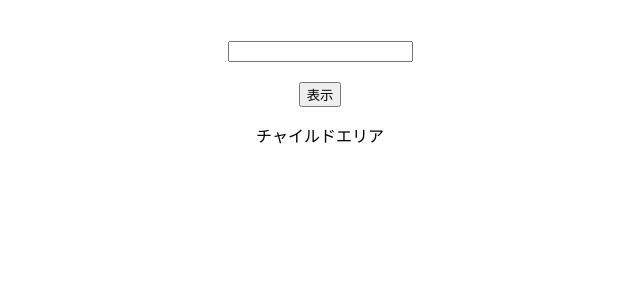
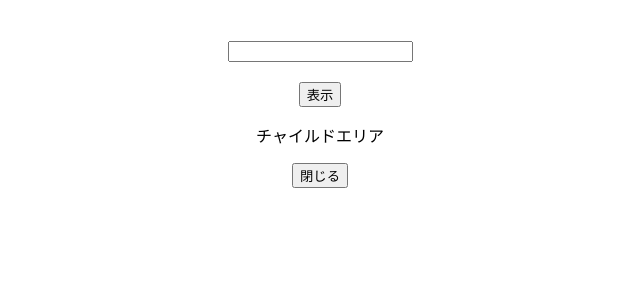
Before and after one commit to Hashi-02/react-jake, a React (Create React App) app: page / in a window 1280 px wide. Both pictures are taken after a click on the button "表示". Shown: the top 300 px of the page, without its empty margins (320-960 px from the left). Built offline with nearby package versions, Linux system fonts and the light colour scheme.

Commit message:
useCallbackの使用例

```diff
--- a/src/App.js
+++ b/src/App.js
@@ -1,4 +1,4 @@
-import { useState } from 'react';
+import { useState, useCallback } from 'react';
 import './App.css';
 import { ChildArea } from './components/ChildArea';
 
@@ -12,6 +12,9 @@
   const onOpen = () => {
     setOpen(!open);
   };
+  const onClose = useCallback(() => {
+    setOpen(false);
+  }, []);
 
   return (
     <div className="App">
@@ -21,7 +24,7 @@
       <br />
       <br />
       <button onClick={onOpen}>表示</button>
-      <ChildArea open={open} />
+      <ChildArea open={open} onClose={onClose} />
     </div>
   );
 }
--- a/src/components/ChildArea.jsx
+++ b/src/components/ChildArea.jsx
@@ -1,6 +1,6 @@
 import { memo } from 'react';
 export const ChildArea = memo((props) => {
-  const { open } = props;
+  const { open, onClose } = props;
   //文字入力やボタン押下でレンダリングされる
   const data = [...Array(2000).keys()];
   console.log('ChildArea is rendering...(by2000)');
@@ -13,6 +13,7 @@
       {open ? (
         <div>
           <p>チャイルドエリア</p>
+          <button onClick={onClose}>閉じる</button>
         </div>
       ) : null}
     </>
```
